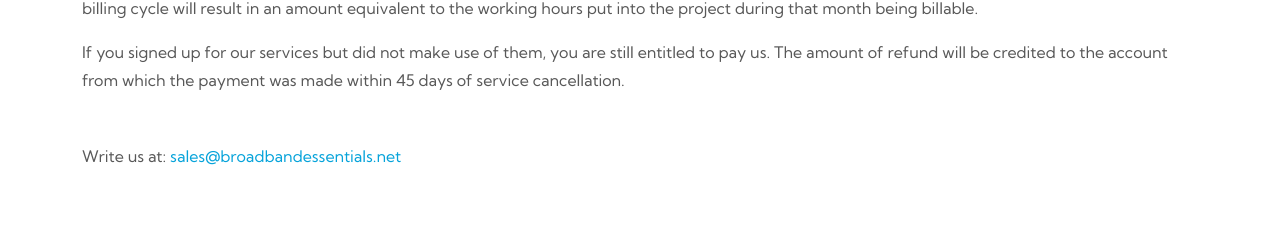
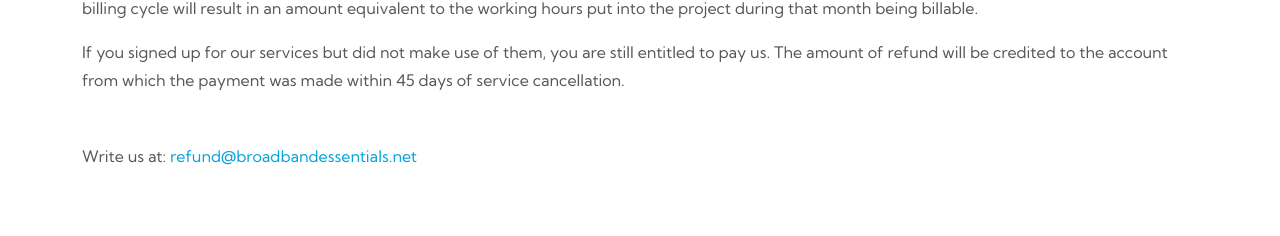
Before and after one commit to ZaidAhmed786/Broadband-Essentials-LLC, a Next.js app: page /refund in a window 1280 px wide. Shown: the part 1093-1329 px from the top of the page. Built offline with nearby package versions, Linux system fonts and the light colour scheme.

Commit message:
add refund email

```diff
--- a/app/refund/page.js
+++ b/app/refund/page.js
@@ -26,7 +26,7 @@ export default function RefundPolicy() {
                                 <p className="pt-3">Cancellation of any agreed upon service should be done 10 days prior to the start of the next billing cycle. Cancellations made after the start of the billing cycle will result in an amount equivalent to the working hours put into the project during that month being billable.</p>
                                 <p className="pt-3">If you signed up for our services but did not make use of them, you are still entitled to pay us. The amount of refund will be credited to the account from which the payment was made within 45 days of service cancellation.</p>
                                 <p className="pt-5">
-                                Write us at: <a href="mailto:sales@broadbandessentials.net "  style={{color: "#06A3DA"}}>sales@broadbandessentials.net </a>
+                                Write us at: <a href="mailto:refund@broadbandessentials.net "  style={{color: "#06A3DA"}}>refund@broadbandessentials.net </a>
                                 </p>
                                </div>
                             </div>
```
